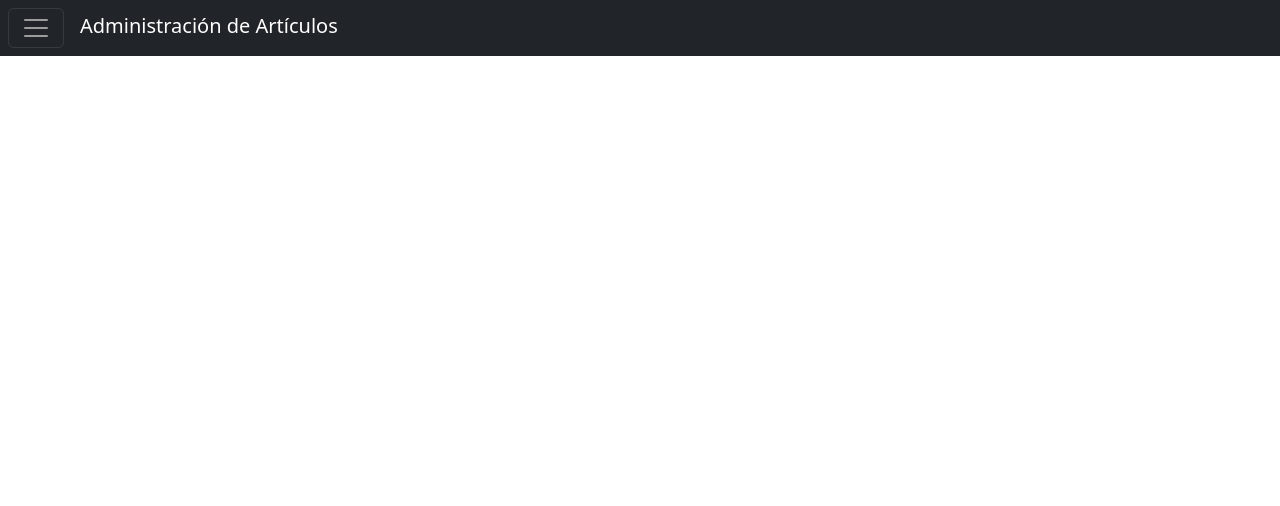
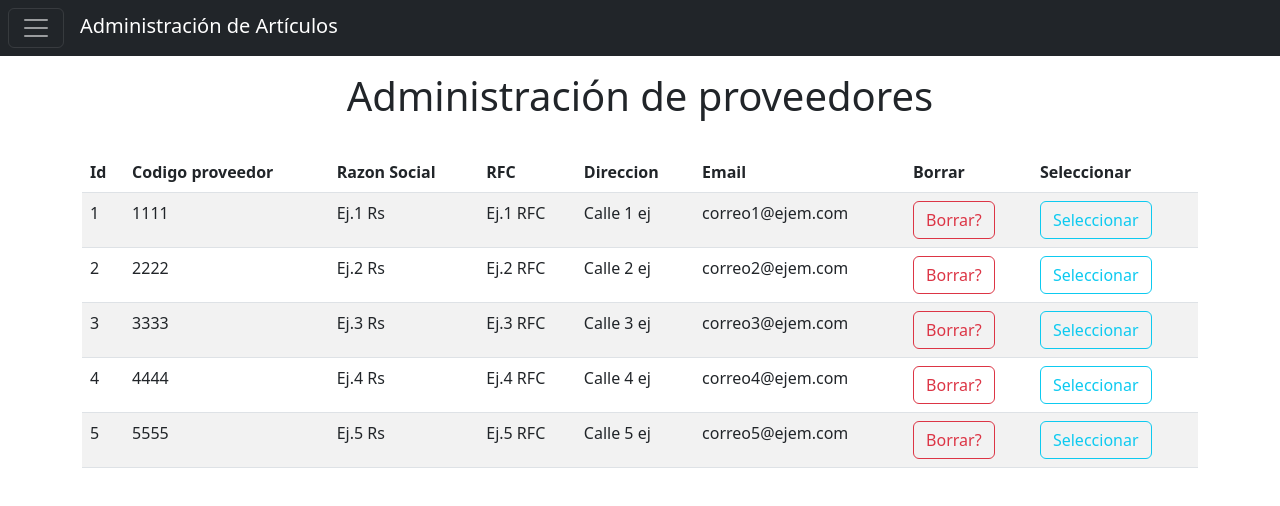
Before and after one commit to Ernest1139/Proveedores-Angular, an Angular app: page /proveedores in a window 1280 px wide. Before the commit this address led to /. Shown: the top 506 px of the page. Built offline with nearby package versions, Linux system fonts and the light colour scheme.

Commit message:
Componente Tabla Proveedores

```diff
--- a/src/app/app-routing.module.ts
+++ b/src/app/app-routing.module.ts
@@ -4,11 +4,13 @@ import { Routes, RouterModule } from '@angular/router';
 import { TablaComponent } from './tabla/tabla.component';
 import { FormularioComponent } from './formulario/formulario.component';
 import { NavbarComponent } from './navbar/navbar.component';
+import { TablaProveedoresComponent } from './tabla-proveedores/tabla-proveedores.component';
 
 const routes : Routes = [
   { path: 'articulos', component: TablaComponent},
   { path: 'agregararticulo', component: FormularioComponent},
   { path: 'modificarArticulo/:id', component: FormularioComponent},
+  { path: 'proveedores', component: TablaProveedoresComponent },
   { path: '**', redirectTo : ''}
 ];
 
--- a/src/app/app.module.ts
+++ b/src/app/app.module.ts
@@ -8,6 +8,7 @@ import { FormularioComponent } from './formulario/formulario.component';
 import { AppRoutingModule } from './app-routing.module';
 import { SidebarComponent } from './sidebar/sidebar.component';
 import { NavbarComponent } from './navbar/navbar.component';
+import { TablaProveedoresComponent } from './tabla-proveedores/tabla-proveedores.component';
 
 @NgModule({
   declarations: [
@@ -15,7 +16,8 @@ import { NavbarComponent } from './navbar/navbar.component';
     TablaComponent,
     FormularioComponent,
     SidebarComponent,
-    NavbarComponent
+    NavbarComponent,
+    TablaProveedoresComponent
   ],
   imports: [
     BrowserModule,
--- /dev/null
+++ b/src/app/services/proveedores.service.ts
@@ -0,0 +1,69 @@
+import { Injectable } from '@angular/core';
+import { Proveedores } from '../interface/Proveedores';
+
+@Injectable({
+  providedIn: 'root'
+})
+export class ProveedoresService {
+
+  constructor() { }
+
+  proveedor: Proveedores [] = [
+    { Id : 1, CodigoProveedor : "1111", RazonSocial : "Ej.1 RS", RFC: "Ej.1 RFC", Direccion : "Calle 1 ej", Email : "correo1@ejem.com" },
+    { Id : 2, CodigoProveedor : "2222", RazonSocial : "Ej.2 RS", RFC: "Ej.2 RFC", Direccion : "Calle 2 ej", Email : "correo2@ejem.com" },
+    { Id : 3, CodigoProveedor : "3333", RazonSocial : "Ej.3 RS", RFC: "Ej.3 RFC", Direccion : "Calle 3 ej", Email : "correo3@ejem.com" },
+    { Id : 4, CodigoProveedor : "4444", RazonSocial : "Ej.4 RS", RFC: "Ej.4 RFC", Direccion : "Calle 4 ej", Email : "correo4@ejem.com" },
+    { Id : 5, CodigoProveedor : "5555", RazonSocial : "Ej.5 RS", RFC: "Ej.5 RFC", Direccion : "Calle 5 ej", Email : "correo5@ejem.com" }
+  ]
+
+  returnData(){
+    return this.proveedor;
+  }
+
+  validacion(proveedores : Proveedores) : boolean{
+    const buscar = this.proveedor.filter(p => p.Id == proveedores.Id)
+    // if (buscar.length != 0) {
+    //   alert("No pueden existir dos articulos con el mismo codigo");
+    //   this.alerta = true;
+    //   this.mensajeAlerta = "No pueden existir dos articulos con el mismo codigo";
+    //   return;
+    // }
+
+    if (buscar.length != 0) {
+      return true;
+    }
+    return false;
+
+  }
+
+  agregar(proveedores : Proveedores){
+    this.proveedor.push(proveedores);
+  }
+
+  seleccionar(codigo : number) : Proveedores {
+    return this.proveedor.find(prov => prov.Id == codigo)!;
+  }
+
+  getIndex(proveedores : Proveedores){
+    let index = 0;
+    this.proveedor.forEach(prov => {
+      if(proveedores.Id == prov.Id){
+        index = this.proveedor.indexOf(prov);
+      }
+    });
+    return index;
+  }
+
+  modificar(proveedores : Proveedores){
+    const index = this.getIndex(proveedores)
+    this.proveedor[index] = {...proveedores};
+
+  }
+
+ eliminar(proveedores : Proveedores){
+  const index = this.getIndex(proveedores);
+  this.proveedor.splice(index,1);
+
+ }
+
+}
--- /dev/null
+++ b/src/app/tabla-proveedores/tabla-proveedores.component.html
@@ -0,0 +1,30 @@
+<h1 style="margin-top: 1rem; margin-bottom: 2rem; text-align: center;">Administración de proveedores</h1>
+
+<table class="table table-striped table-hover">
+    <thead>
+
+      <tr>
+        <th>Id</th>
+        <th>Codigo proveedor</th>
+        <th>Razon Social</th>
+        <th>RFC</th>
+        <th>Direccion</th>
+        <th>Email</th>
+        <th>Borrar</th>
+        <th>Seleccionar</th>
+      </tr>
+    </thead>
+
+    <tbody>
+
+      <tr *ngFor="let proveedores of proveedor">
+        <td>{{ proveedores.Id }}</td>
+        <td>{{ proveedores.CodigoProveedor }}</td>
+        <td>{{ proveedores.RazonSocial| titlecase}}</td>
+        <td>{{ proveedores.RFC }}</td>
+        <td>{{ proveedores.Direccion }}</td>
+        <td>{{ proveedores.Email }}</td>
+        <td><button class="btn btn-outline-danger" type="button" (click)="borrarProv(proveedores)">Borrar?</button></td>
+        <td><button class="btn btn-outline-info" type="button" (click)="seleccionarProv(proveedores)">Seleccionar</button></td>
+      </tr>
+    </tbody>
--- /dev/null
+++ b/src/app/tabla-proveedores/tabla-proveedores.component.ts
@@ -0,0 +1,47 @@
+import { Component } from '@angular/core';
+import { Router } from '@angular/router';
+import { Proveedores } from '../interface/Proveedores';
+import { ProveedoresService } from '../services/proveedores.service';
+
+@Component({
+  selector: 'app-tabla-proveedores',
+  templateUrl: './tabla-proveedores.component.html',
+  styleUrls: ['./tabla-proveedores.component.css']
+})
+export class TablaProveedoresComponent {
+
+  proveedorSeleccionado : Proveedores = {
+    Id : 0,
+    CodigoProveedor : '',
+    RazonSocial : '',
+    RFC: '',
+    Direccion : '',
+    Email : ''
+  }
+
+  proveedor : Proveedores [] = [];
+
+  constructor(private proveedoresService : ProveedoresService, private router: Router){
+    console.log("Soy el constructor");
+    console.log(this.proveedoresService.returnData());
+    this.proveedor = this.proveedoresService.returnData();
+  }
+
+  borrarProv(proveedor: Proveedores) {
+    const confirmacion = confirm(`¿Esta seguro de borrar el proveedor? ${proveedor.RazonSocial}`)
+    if (confirmacion) {
+      // this.articulo = this.articulo.filter(a => a.codigo != articulo.codigo); // muestra todos los articulos con el codigo diferente al seleccionado
+      this.proveedoresService.eliminar(proveedor);
+    }
+  }
+
+  seleccionarProv(proveedor: Proveedores) {
+    this.proveedorSeleccionado = {
+      ...proveedor
+    };
+
+    // this.articuloSeleccionadoMostrar.emit(this.articuloSeleccionado);
+    //this.router.navigate([`modificarArticulo/${articulo.codigo}`]);
+  }
+
+}
```
Also changed, not shown: src/app/tabla-proveedores/tabla-proveedores.component.css (added), 2 other files (tests, documents, lock files or other folders).
